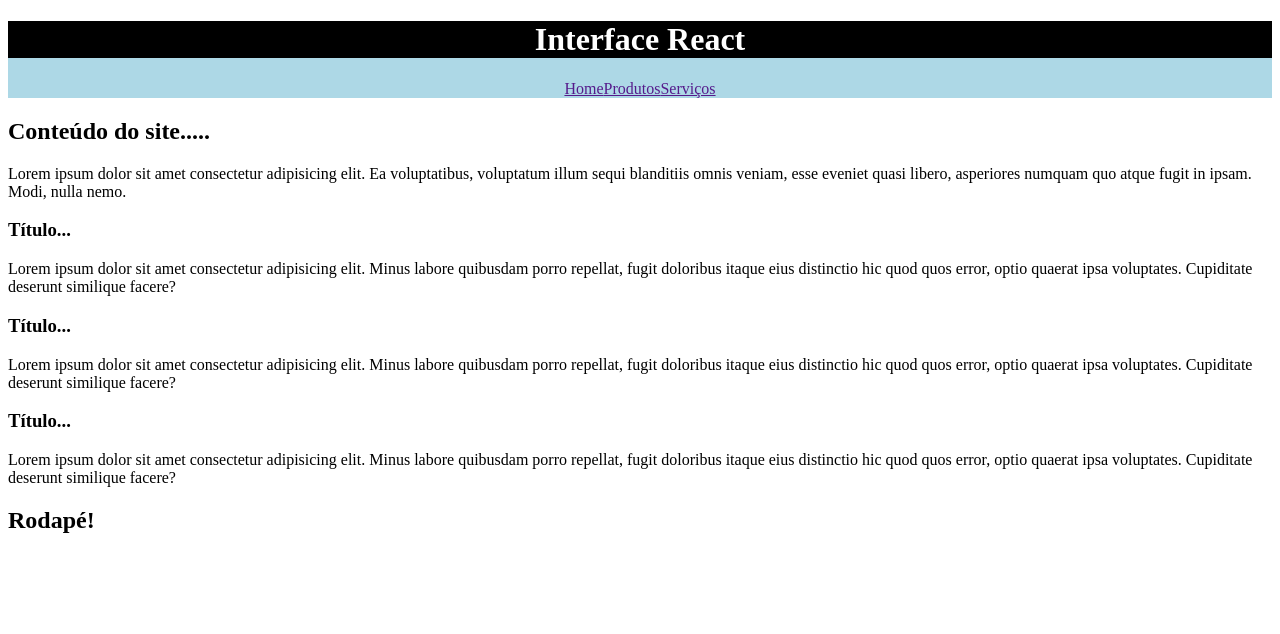
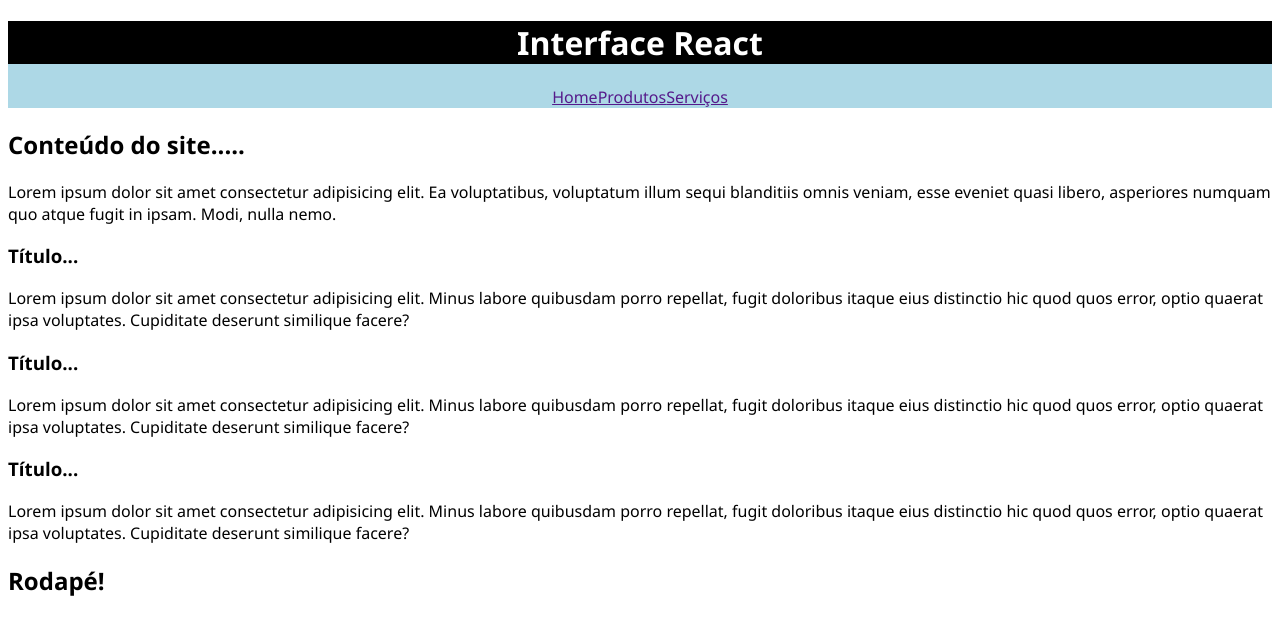
Before and after one commit to thiagoribeiro2003/meu-app, a React (Create React App) app: page / in a window 1280 px wide. Shown: the top 634 px of the page. Built offline with nearby package versions, Linux system fonts and the light colour scheme.

Commit message:
CSS externo

```diff
--- /dev/null
+++ b/src/index.css
@@ -0,0 +1,13 @@
+*,
+*::after,
+*::before {
+  box-sizing: border-box;
+}
+
+html {
+  font-size: 16px;
+}
+
+body {
+  font-family: "Segoe UI", Tahoma, Geneva, Verdana, sans-serif;
+}
```
Also changed, not shown: src/index.js (+5 -4 lines).
